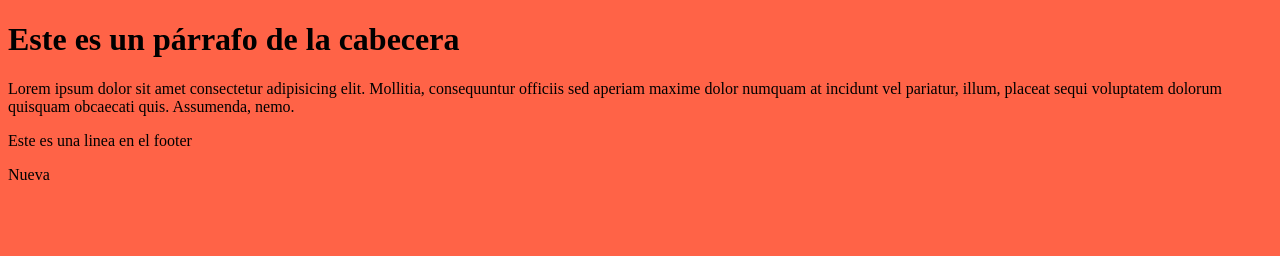
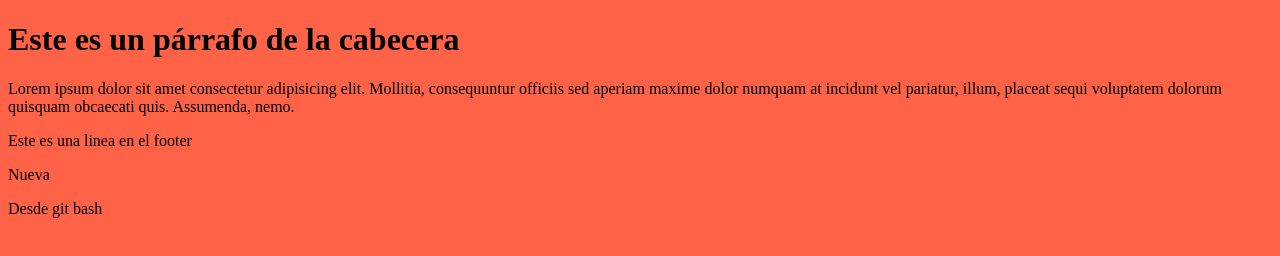
Before and after one commit to rCristian21/Garbaget, a plain HTML site: page index.html in a window 1280 px wide. Drawn offline with Linux system fonts and the light colour scheme.

Commit message:
Desde git bash

```diff
--- a/index.html
+++ b/index.html
@@ -17,6 +17,7 @@
             Este es una linea en el footer
         </p>
         <p>Nueva</p>
+        <p>Desde git bash</p>
     </footer>
 </body>
 </html>
```
